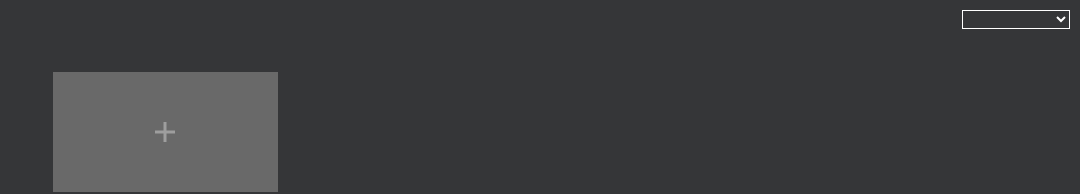
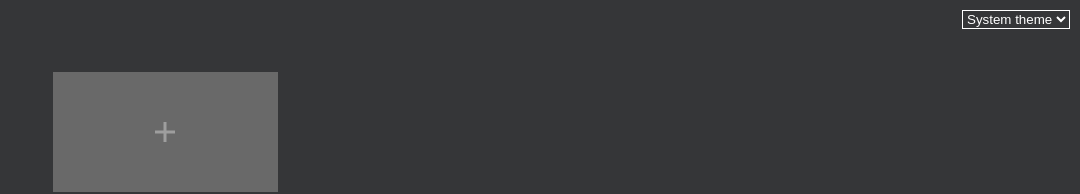
Before and after one commit to LiquidAssContainer/stopwatch-test, a Vue app: page / in a window 1280 px wide. Shown: the top 194 px of the page, without its empty margins (200-1280 px from the left). Built offline with nearby package versions, Linux system fonts and the light colour scheme.

Commit message:
fix: change default select option

```diff
--- a/src/features/change-color-scheme/ColorSchemeSelect.vue
+++ b/src/features/change-color-scheme/ColorSchemeSelect.vue
@@ -1,7 +1,7 @@
 <script setup lang="ts">
 import { onMounted, ref, watch } from 'vue';
 
-const theme = ref('os');
+const theme = ref('system');
 
 watch(theme, () => {
   localStorage.setItem('theme', theme.value);
```
